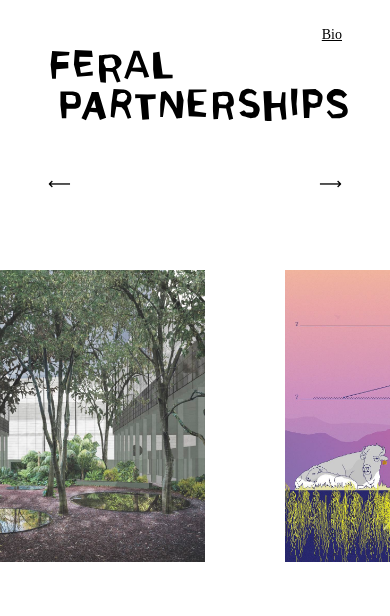
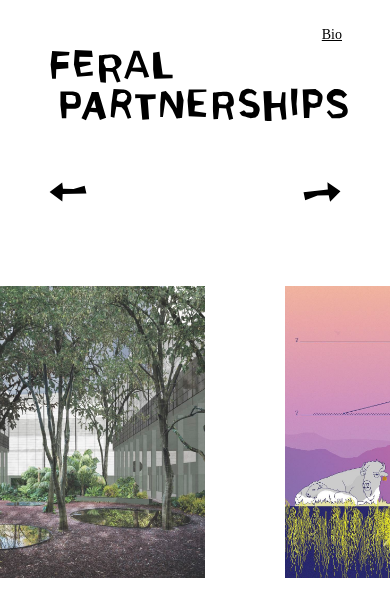
Before and after one commit to nickslevine/feral-partnerships-v2, a website: page public/index.html in a window 390 px wide. Drawn offline with nearby package versions, Linux system fonts and the light colour scheme; files that its build step writes are made by us from their sources; a web font is replaced by a local one.

Commit message:
Updated arrows

```diff
--- a/public/index.html
+++ b/public/index.html
@@ -6,8 +6,8 @@
       name="viewport"
       content="width=device-width, initial-scale=1, shrink-to-fit=no"
     />
-    <!-- <link rel="icon" type="image/png" sizes="32x32" href="/favicon-32x32.png" />
-    <link rel="icon" type="image/png" sizes="16x16" href="/favicon-16x16.png" /> -->
+    <link rel="icon" type="image/png" sizes="32x32" href="img/Favicon-04.png" />
+    <link rel="icon" type="image/png" sizes="16x16" href="img/Favicon-05.png" />
     <link
       rel="stylesheet"
       media="screen"
@@ -42,8 +42,8 @@
         id="arrowContainer"
         class="flex flex row unselectable lg:hidden w-screen justify-between pl-12 pr-12"
       >
-        <div id="leftArrow" onclick="scrollBack()">⟵</div>
-        <div id="rightArrow" onclick="scrollRight()">⟶</div>
+        <div id="leftArrow" onclick="scrollBack()"><img src="img/left-arrow.svg" width="40rem"></div>
+        <div id="rightArrow" onclick="scrollRight()"><img src="img/right-arrow.svg" width="40rem"></div>
       </div>
       <!-- Text -->
       <div
@@ -109,6 +109,18 @@
     }
 
     function scrollTo(element, to, duration) {
+      let leftArrow = document.querySelector('#leftArrow');
+      let rightArrow = document.querySelector('#rightArrow');
+      leftArrow.classList.add('pointer-events-none');
+      rightArrow.classList.add('pointer-events-none');
+
+      setTimeout(function(){
+        leftArrow.classList.toggle('pointer-events-none');
+        rightArrow.classList.toggle('pointer-events-none');
+      }, duration)
+
+
+
       var start = element.scrollLeft,
         change = to - start,
         currentTime = 0,
```
Also changed, not shown: public/img/Favicon-04.png (added), public/img/Favicon-05.png (added), public/img/left-arrow.png (added), public/img/left-arrow.svg (added), public/img/right-arrow.png (added), public/img/right-arrow.svg (added).
